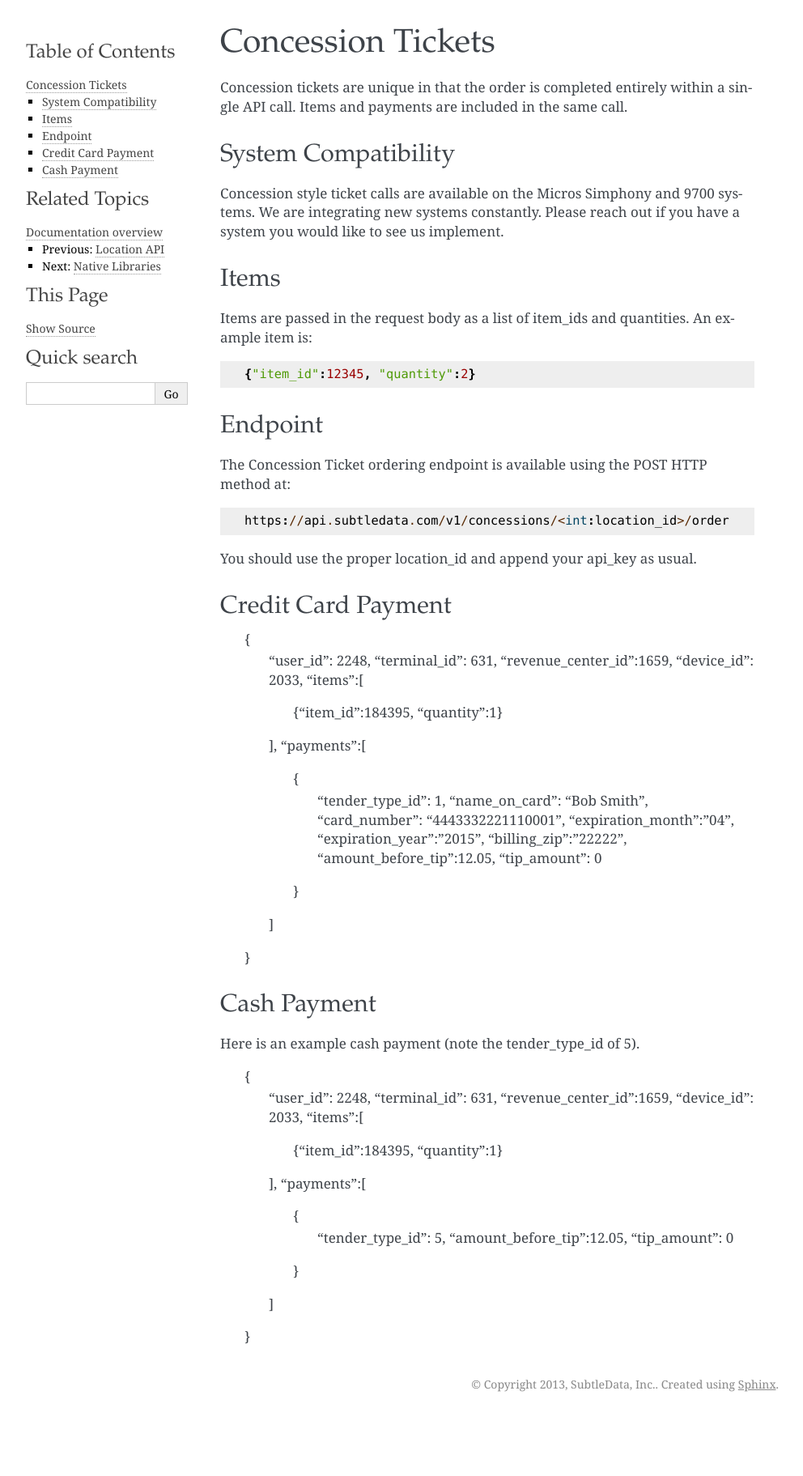
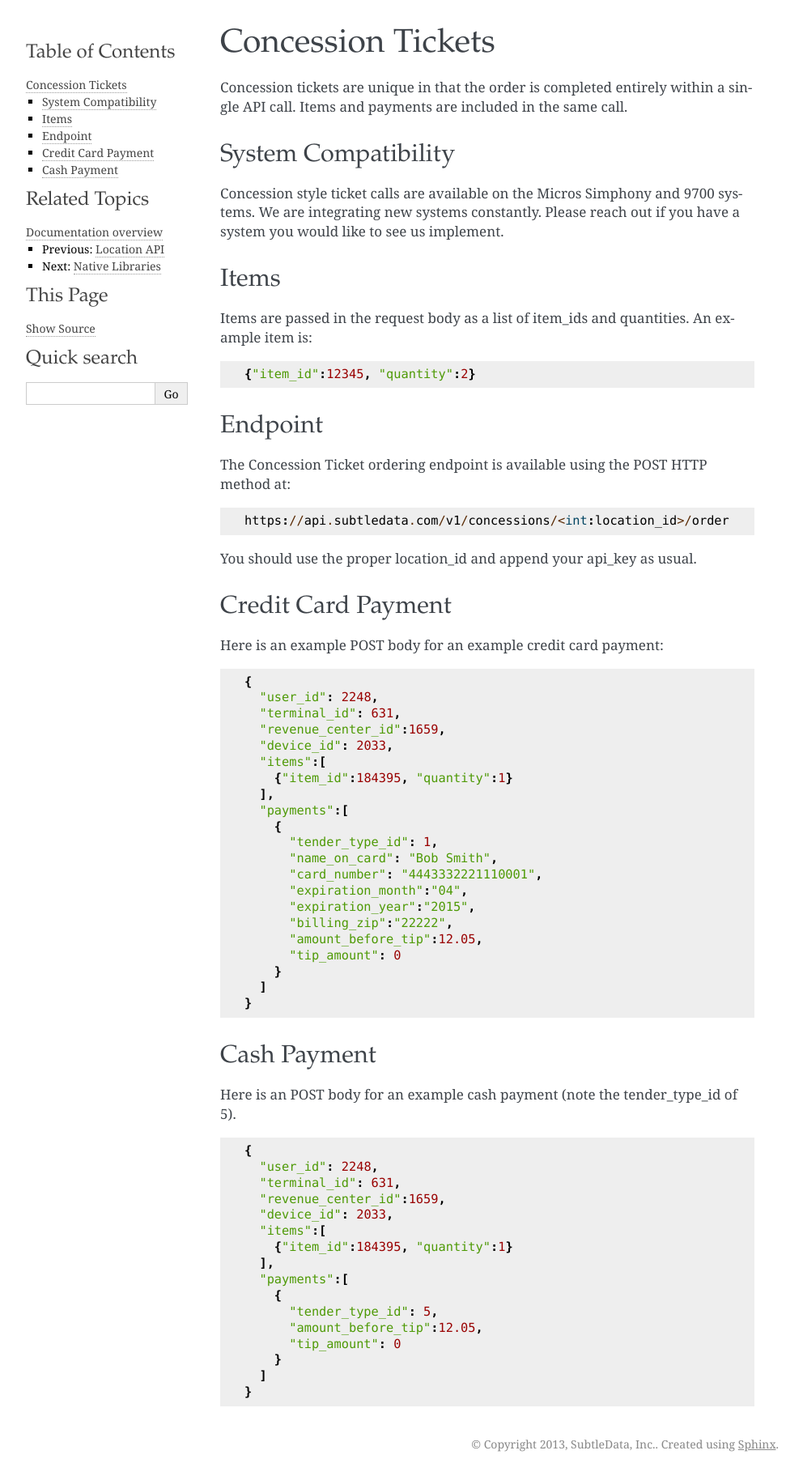
Before and after one commit to subtledata/subtledata_docs, a Sphinx documentation site: the page built from source/api/concessions.rst, in a window 1280 px wide. Shown: the whole page at 81% size, without its empty margins (148-1140 px from the left). Built offline with Sphinx 7.4.7, drawn with Linux system fonts in a browser that asks for light colours; pages that are not in the unit, such as notebooks, are missing from menus; before the commit the page ends 1749 px from its top, so only the background shows below that.

Commit message:
POST Bodies

```diff
--- a/source/api/concessions.rst
+++ b/source/api/concessions.rst
@@ -27,6 +27,8 @@ You should use the proper location_id and append your api_key as usual.
 
 Credit Card Payment
 -------------------------------------
+Here is an example POST body for an example credit card payment: ::
+
 	{
 	  "user_id": 2248,
 	  "terminal_id": 631,
@@ -52,7 +54,7 @@ Credit Card Payment
 
 Cash Payment
 -------------------------------------
-Here is an example cash payment (note the tender_type_id of 5).
+Here is an POST body for an example cash payment (note the tender_type_id of 5). ::
 
 	{
 	  "user_id": 2248,
```
